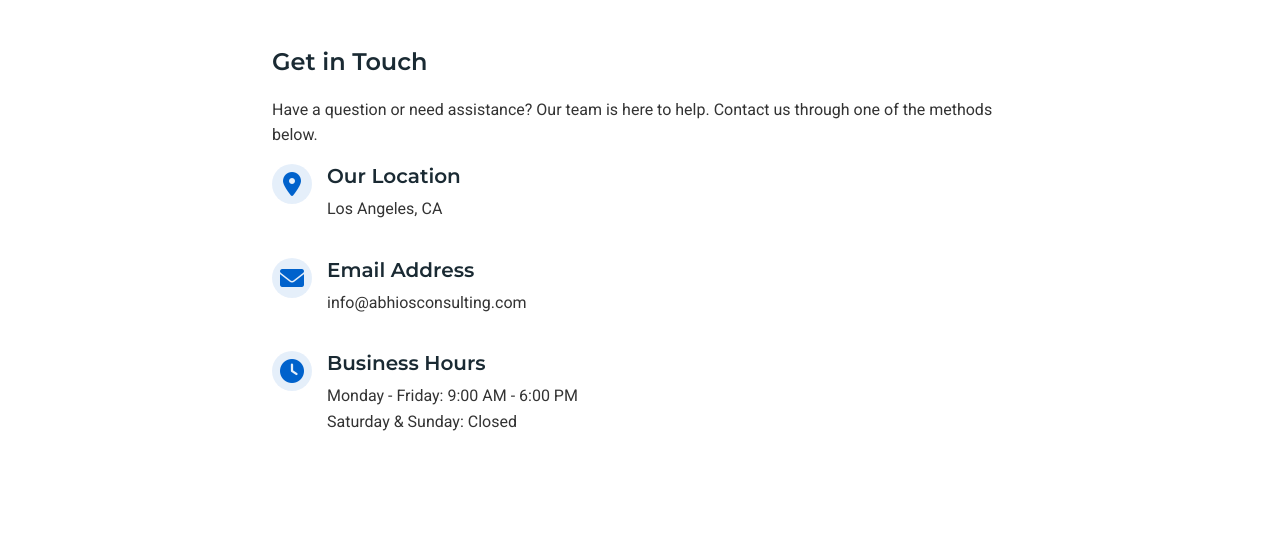
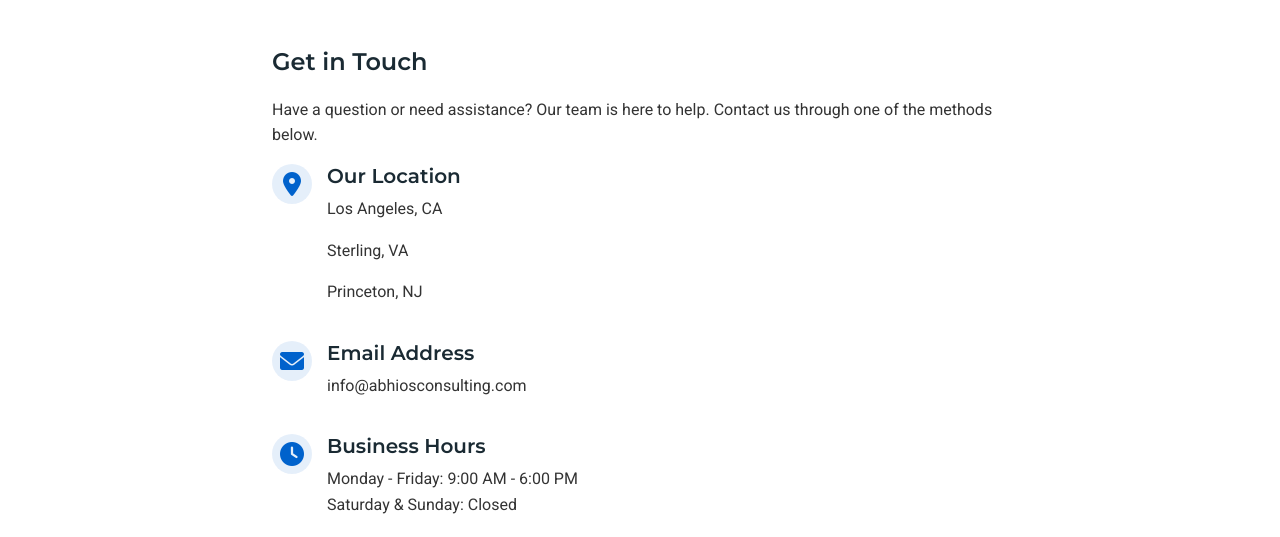
Before and after one commit to 4abhios/consult.github.io, a plain HTML site: page contact.html in a window 1280 px wide. Shown: the part 422-959 px from the top of the page. Drawn offline with nearby package versions, Linux system fonts and the light colour scheme.

Commit message:
Update contact.html

```diff
--- a/contact.html
+++ b/contact.html
@@ -89,7 +89,8 @@
                         <div>
                             <h5>Our Location</h5>
                             <p>Los Angeles, CA </p>
-                            <!--<p>123 Tech Park, Innovation Drive<br>San Francisco, CA 94103</p>-->
+                            <p>Sterling, VA </p>
+                            <p>Princeton, NJ </p>
                         </div>
                     </div>
 
```
